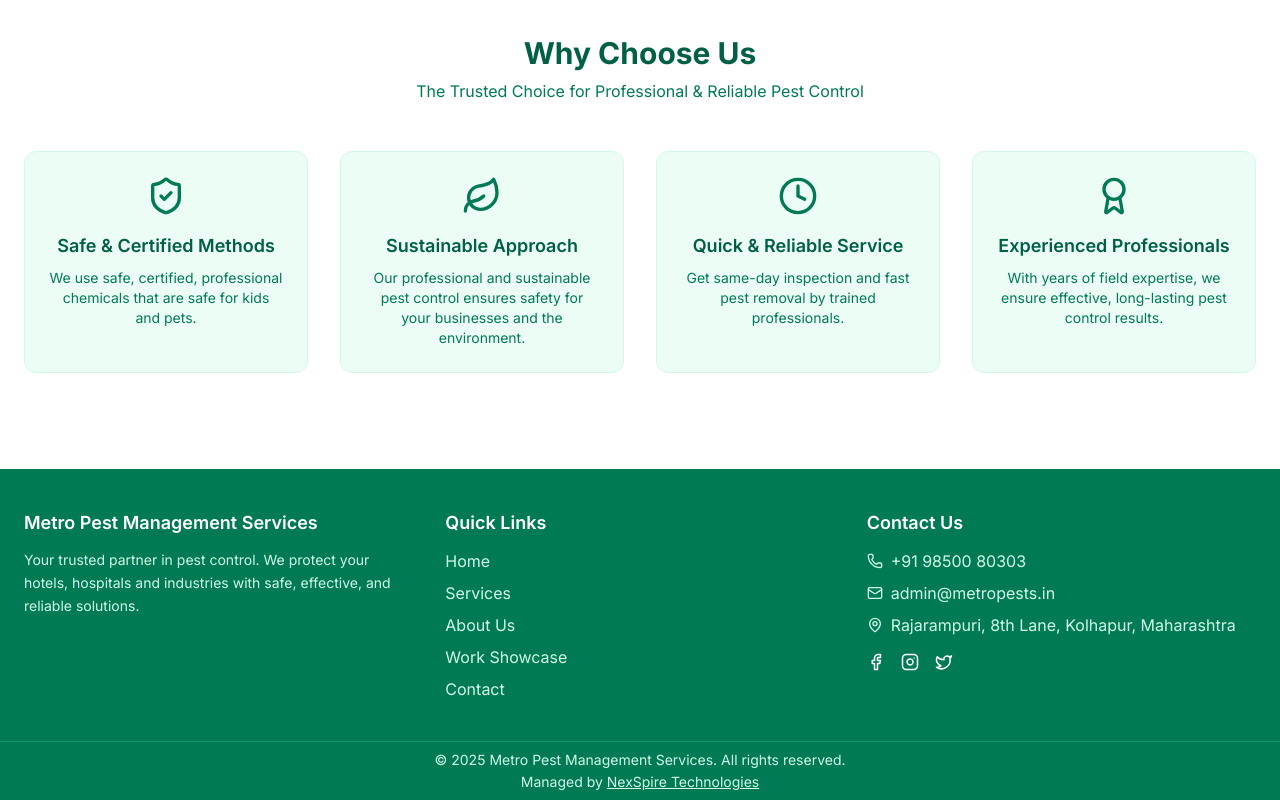
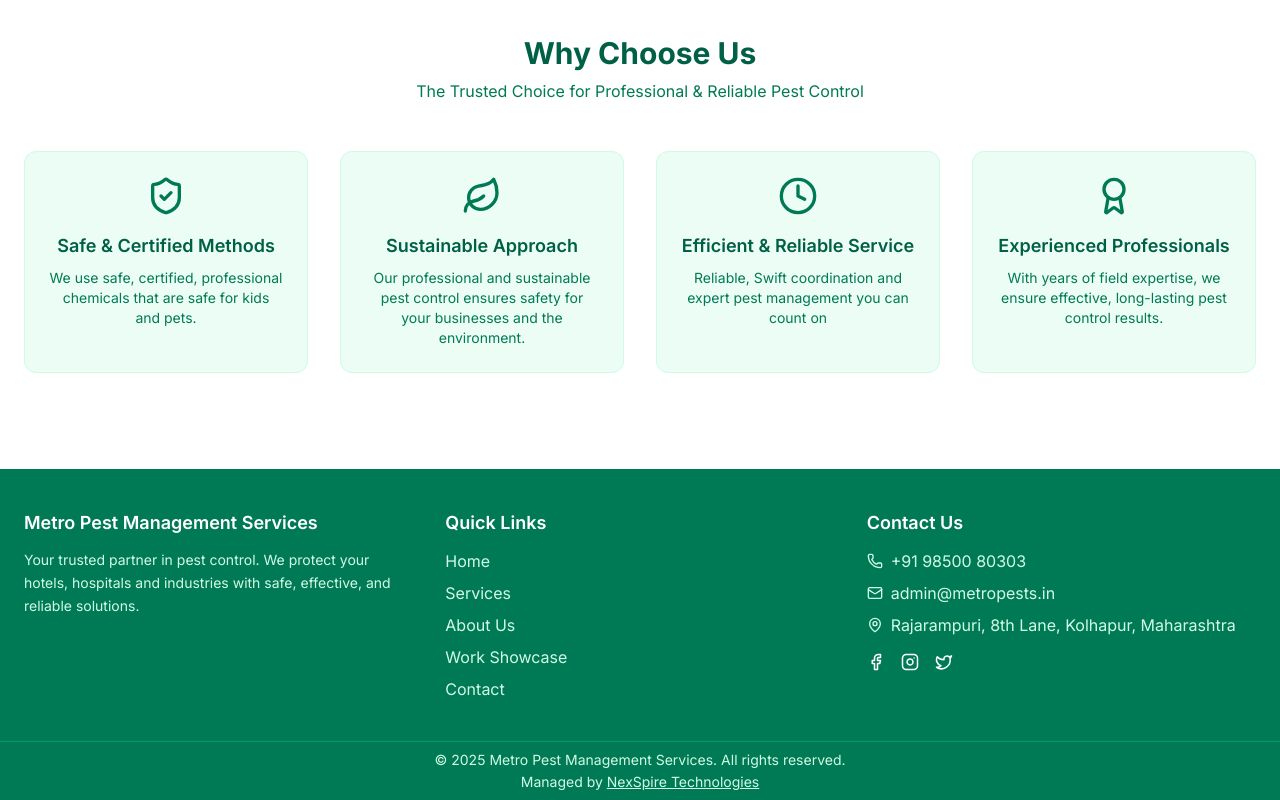
Before and after one commit to NikhiL-Nandeshwar/Pest-Control, a Next.js app: page / in a window 1280 px wide. Shown: the part 705-1505 px from the top of the page. Built offline with nearby package versions, Linux system fonts and the light colour scheme.

Commit message:
why choose use - page modifications

```diff
--- a/src/components/custom/WhyChooseUs.tsx
+++ b/src/components/custom/WhyChooseUs.tsx
@@ -15,8 +15,8 @@ const features = [
   },
   {
     icon: Clock,
-    title: "Quick & Reliable Service",
-    desc: "Get same-day inspection and fast pest removal by trained professionals.",
+    title: "Efficient & Reliable Service",
+    desc: "Reliable, Swift coordination and expert pest management you can count on",
   },
   {
     icon: Award,
```
